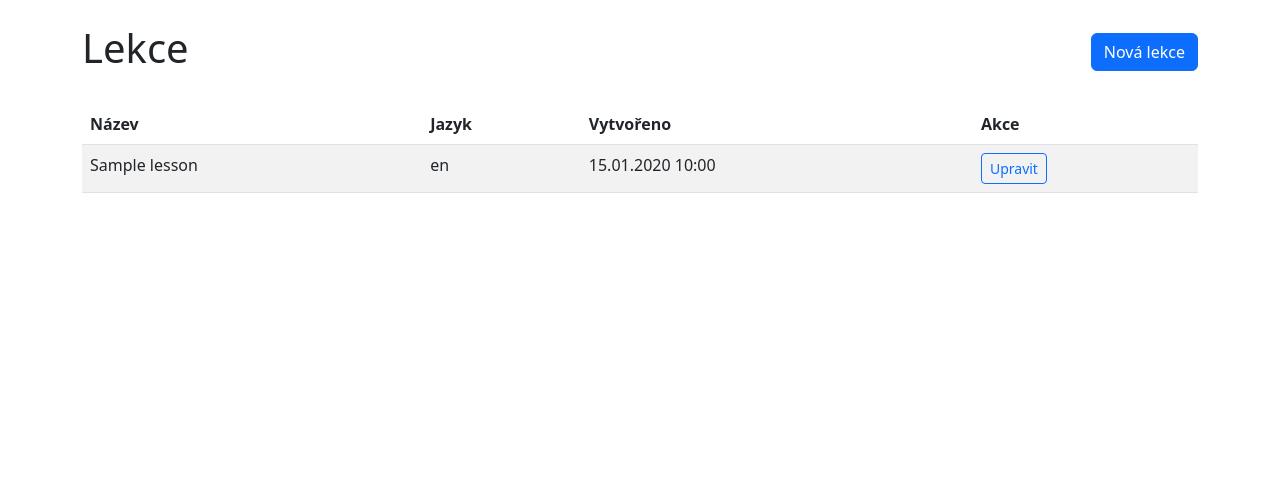
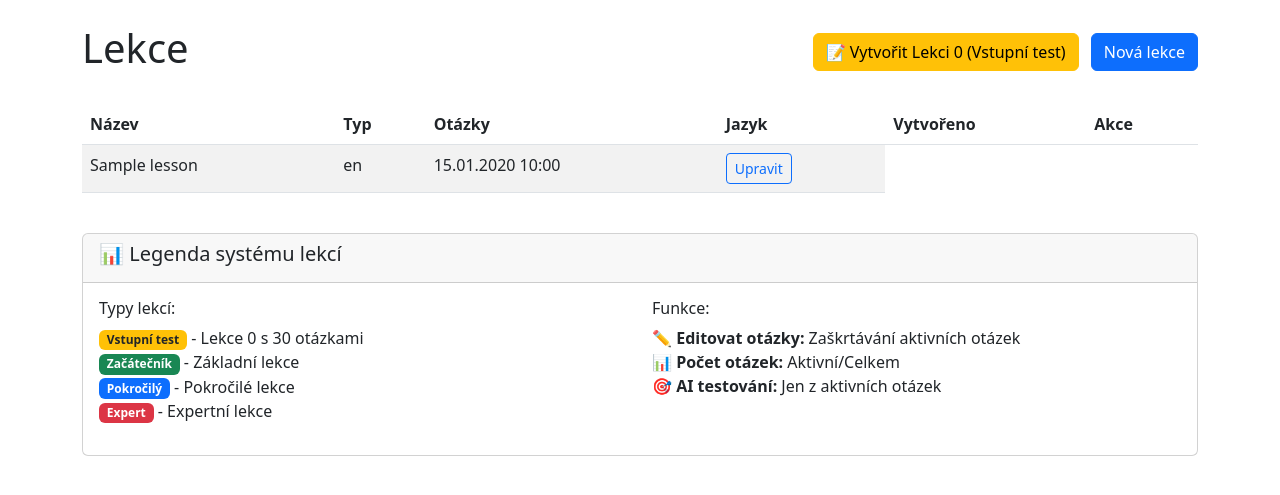
Before and after one commit to hvotava/lecture-app, a Python web app: template app/templates/lessons/list.html in a window 1280 px wide. Shown: the part 56-551 px from the top of the page. Run offline with Jinja, Linux system fonts and the light colour scheme; the template is opened without the code that fills it: most values are stand-ins (such as "Sample title", 1, 10 or a date in 2020); some libraries are stand-ins or nearby versions.

Commit message:
🎯 LEKCE 0 UI: Přidáno tlačítko pro vytvoření Lekce 0 + vylepšený přehled lekcí s počtem aktivních otázek

```diff
--- a/app/templates/lessons/list.html
+++ b/app/templates/lessons/list.html
@@ -3,7 +3,12 @@
 {% block content %}
 <div class="d-flex justify-content-between align-items-center mb-4">
     <h1>Lekce</h1>
-    <a href="{{ request.url_for('admin_new_lesson_get') }}" class="btn btn-primary">Nová lekce</a>
+    <div>
+        <a href="{{ request.url_for('admin_create_lesson_0') }}" class="btn btn-warning me-2">
+            📝 Vytvořit Lekci 0 (Vstupní test)
+        </a>
+        <a href="{{ request.url_for('admin_new_lesson_get') }}" class="btn btn-primary">Nová lekce</a>
+    </div>
 </div>
 
 <div class="table-responsive">
@@ -11,6 +16,8 @@
         <thead>
             <tr>
                 <th>Název</th>
+                <th>Typ</th>
+                <th>Otázky</th>
                 <th>Jazyk</th>
                 <th>Vytvořeno</th>
                 <th>Akce</th>
@@ -32,4 +39,46 @@
         </tbody>
     </table>
 </div>
+
+{% if lessons|length == 0 %}
+<div class="alert alert-info mt-4">
+    <h5><i class="fas fa-info-circle"></i> Jak začít?</h5>
+    <p>Zatím nemáte žádné lekce. Začněte vytvořením <strong>Lekce 0 (Vstupní test)</strong>:</p>
+    <ol>
+        <li>Klikněte na tlačítko <strong>"📝 Vytvořit Lekci 0"</strong> výše</li>
+        <li>Automaticky se vytvoří 30 otázek z obráběcích kapalin</li>
+        <li>Poté můžete otázky editovat a zaškrtávat které chcete testovat</li>
+        <li>Uživatelé budou muset dosáhnout 90% pro postup do Lekce 1</li>
+    </ol>
+</div>
+{% endif %}
+
+<div class="mt-4">
+    <div class="card">
+        <div class="card-header">
+            <h5>📊 Legenda systému lekcí</h5>
+        </div>
+        <div class="card-body">
+            <div class="row">
+                <div class="col-md-6">
+                    <h6>Typy lekcí:</h6>
+                    <ul class="list-unstyled">
+                        <li><span class="badge bg-warning text-dark">Vstupní test</span> - Lekce 0 s 30 otázkami</li>
+                        <li><span class="badge bg-success">Začátečník</span> - Základní lekce</li>
+                        <li><span class="badge bg-primary">Pokročilý</span> - Pokročilé lekce</li>
+                        <li><span class="badge bg-danger">Expert</span> - Expertní lekce</li>
+                    </ul>
+                </div>
+                <div class="col-md-6">
+                    <h6>Funkce:</h6>
+                    <ul class="list-unstyled">
+                        <li>✏️ <strong>Editovat otázky:</strong> Zaškrtávání aktivních otázek</li>
+                        <li>📊 <strong>Počet otázek:</strong> Aktivní/Celkem</li>
+                        <li>🎯 <strong>AI testování:</strong> Jen z aktivních otázek</li>
+                    </ul>
+                </div>
+            </div>
+        </div>
+    </div>
+</div>
 {% endblock %}
```
